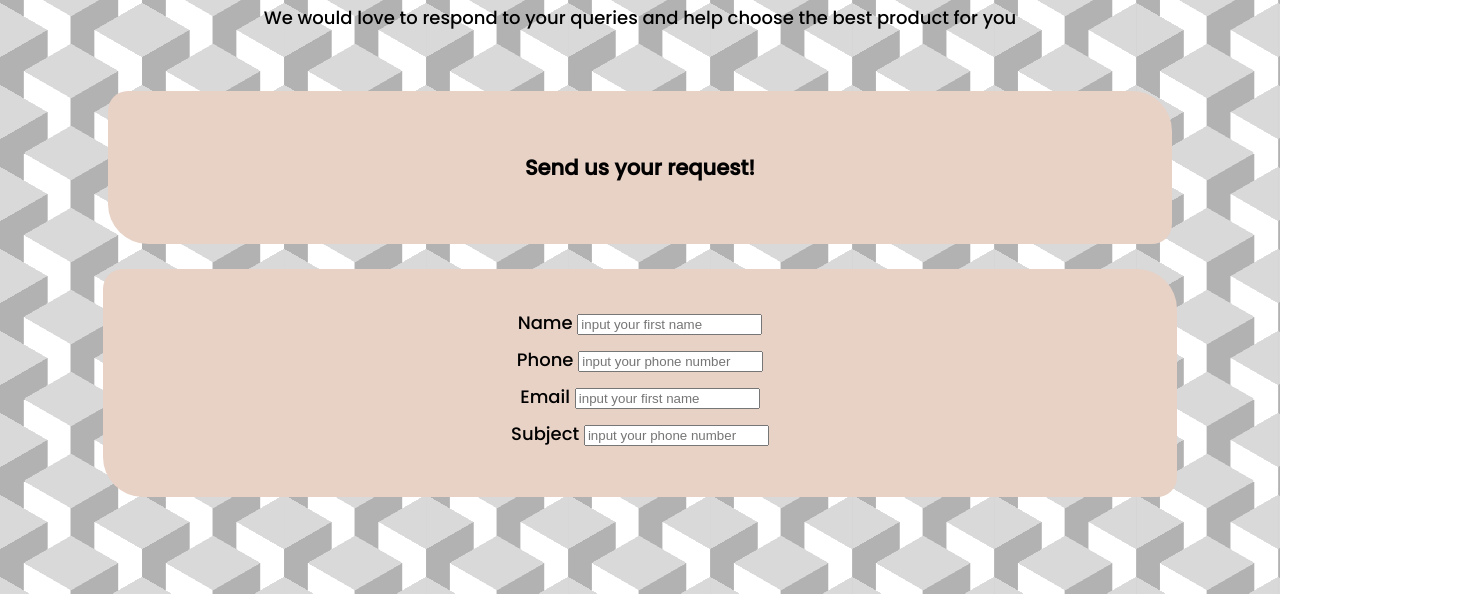
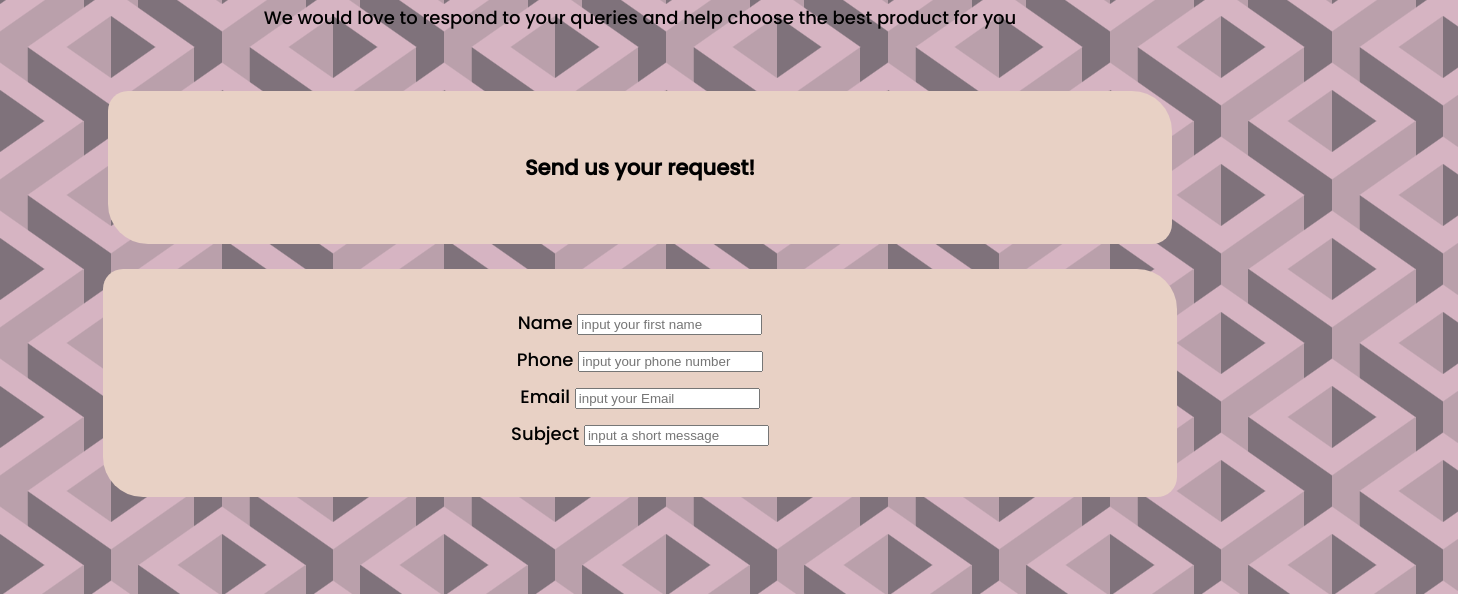
Before and after one commit to ArgyroT/compute-eshop, a plain HTML site: page contact.html in a window 1280 px wide. Shown: the part 175-769 px from the top of the page, 1458 px wide, since content can reach past the window. Drawn offline with Linux system fonts and the light colour scheme.

Commit message:
in this branch you will find an attached svg

```diff
--- a/contact.css
+++ b/contact.css
@@ -1,27 +1,26 @@
 html {
-  --s: 82px; /* control the size */
-  --c1: #b2b2b2;
-  --c2: #ffffff;
-  --c3: #d9d9d9;
+  --s: 222px; /* control the size */
+  --c1: #7f727b;
+  --c2: #d6b4c2;
+  --c3: #baa0ab;
 
-  --_g: var(--c3) 0 120deg, #0000 0;
-  background: conic-gradient(from -60deg at 50% calc(100% / 3), var(--_g)),
-    conic-gradient(from 120deg at 50% calc(200% / 3), var(--_g)),
-    conic-gradient(
-      from 60deg at calc(200% / 3),
-      var(--c3) 60deg,
-      var(--c2) 0 120deg,
-      #0000 0
-    ),
-    conic-gradient(from 180deg at calc(100% / 3), var(--c1) 60deg, var(--_g)),
+  --_g: var(--c1) 10%, var(--c2) 10.5% 19%, #0000 19.5% 80.5%,
+    var(--c2) 81% 89.5%, var(--c3) 90%;
+  --_c: from -90deg at 37.5% 50%, #0000 75%;
+  --_l1: linear-gradient(145deg, var(--_g));
+  --_l2: linear-gradient(35deg, var(--_g));
+  background: var(--_l1), var(--_l1) calc(var(--s) / 2) var(--s), var(--_l2),
+    var(--_l2) calc(var(--s) / 2) var(--s),
+    conic-gradient(var(--_c), var(--c1) 0) calc(var(--s) / 8) 0,
+    conic-gradient(var(--_c), var(--c3) 0) calc(var(--s) / 2) 0,
     linear-gradient(
       90deg,
-      var(--c1) calc(100% / 6),
-      var(--c2) 0 50%,
-      var(--c1) 0 calc(500% / 6),
-      var(--c2) 0
+      var(--c3) 38%,
+      var(--c1) 0 50%,
+      var(--c3) 0 62%,
+      var(--c1) 0
     );
-  background-size: calc(1.732 * var(--s)) var(--s);
+  background-size: var(--s) calc(2 * var(--s) / 3);
 }
 
 body {
@@ -63,3 +62,7 @@ body {
   text-align: center;
   gap: 20px;
 }
+
+.svg-img {
+  transform: translate(1050px, 100px);
+}
--- a/contact.html
+++ b/contact.html
@@ -1,3 +1,4 @@
+<!-- ADDED CONTACT US PAGE LINKED WITH HOMEPAGE -->
 <!DOCTYPE html>
 <html lang="en">
   <head>
@@ -38,13 +39,18 @@
         </div>
         <div class="input-group">
           <label>Email</label>
-          <input type="text" placeholder="input your first name" />
+          <input type="text" placeholder="input your Email" />
         </div>
         <div class="input-group">
           <label>Subject</label>
-          <input type="text" placeholder="input your phone number" />
+          <input type="text" placeholder="input a short message" />
         </div>
       </div>
+      <img
+        class="svg-img"
+        src="./images/1656748496_0-illustration_svg.svg"
+        alt="contact us svg"
+      />
     </form>
   </body>
 </html>
```
Also changed, not shown: index.html (+1 -1 lines), images/1656748496_0-illustration_svg.svg (added).
